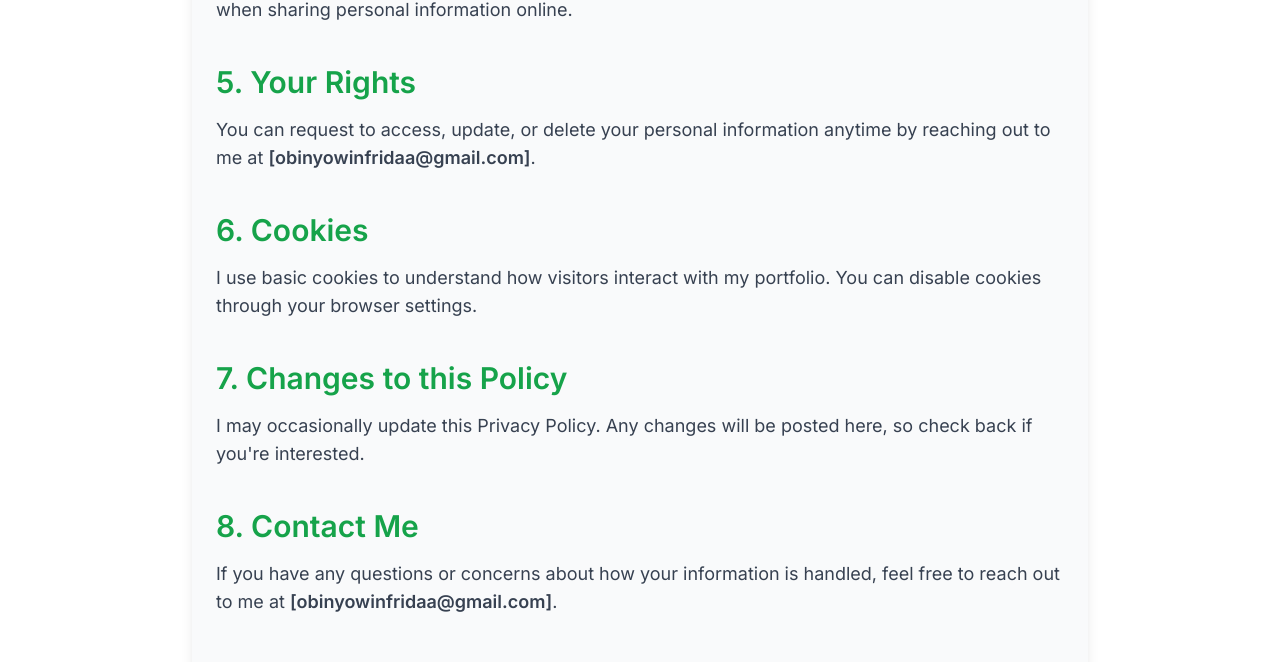
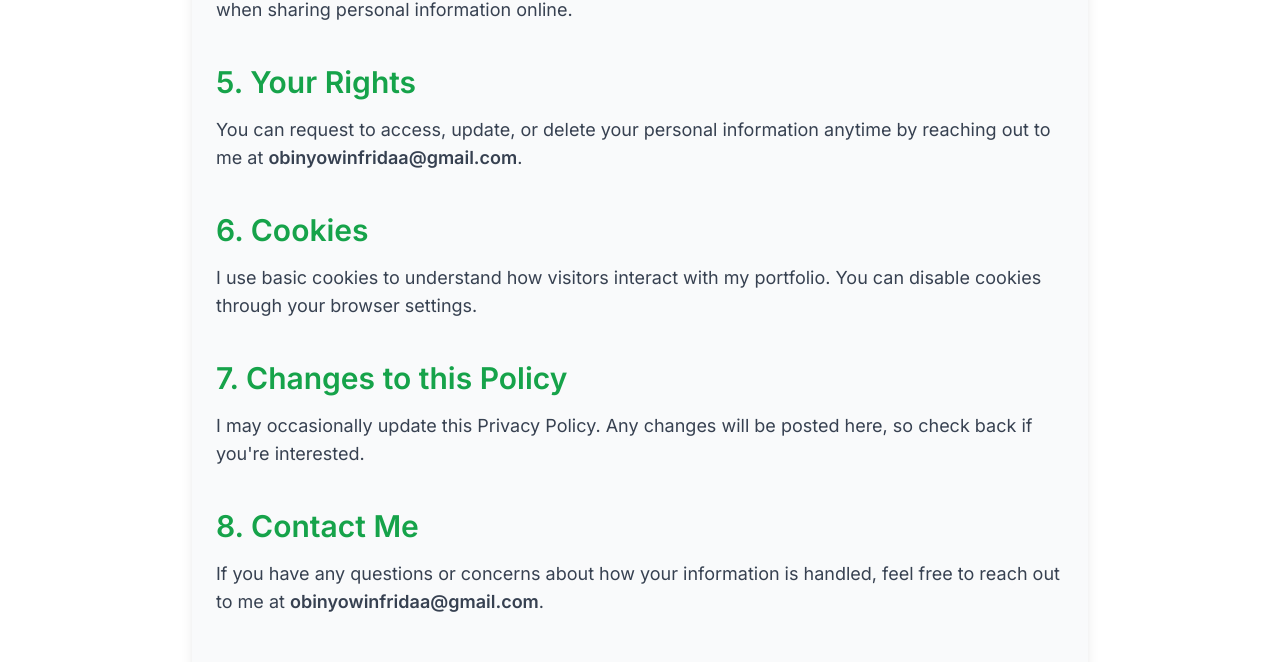
Before and after one commit to Winfrida-Obinyo/Obinyo-s-Portfolio-, a Next.js app: page /privacyPolicy in a window 1280 px wide. Shown: the part 951-1613 px from the top of the page. Built offline with nearby package versions, Linux system fonts and the light colour scheme.

Commit message:
made some changes

```diff
--- a/app/blog/page.tsx
+++ b/app/blog/page.tsx
@@ -1,7 +1,15 @@
-import { format } from 'date-fns'
-import Link from 'next/link'
+// app/blog/[slug]/page.tsx
 
-const placeholderBlogs = [
+import { format } from 'date-fns';
+import Link from 'next/link';
+
+// Placeholder data
+const placeholderBlogs: {
+  title: string;
+  preview: string;
+  date: Date;
+  slug: string;
+}[] = [
   {
     title: 'Learning Next.js by Creating a Portfolio',
     preview: 'A detailed breakdown of my experience building a portfolio with Next.js and the exciting learning moments along the way.',
@@ -20,7 +28,7 @@ const placeholderBlogs = [
     date: new Date('2024-08-30'),
     slug: 'integrating-notion-cms',
   },
-]
+];
 
 export default function Blog() {
   return (
@@ -42,5 +50,5 @@ export default function Blog() {
         ))}
       </div>
     </div>
-  )
+  );
 }
--- a/app/privacyPolicy/page.tsx
+++ b/app/privacyPolicy/page.tsx
@@ -55,7 +55,7 @@ export default function PrivacyPolicy() {
         5. Your Rights
       </h2>
       <p className="text-lg text-gray-700 mb-6">
-        You can request to access, update, or delete your personal information anytime by reaching out to me at <span className="font-semibold">[obinyowinfridaa@gmail.com]</span>.
+        You can request to access, update, or delete your personal information anytime by reaching out to me at <span className="font-semibold">obinyowinfridaa@gmail.com</span>.
       </p>
 
       <h2 className="text-3xl font-semibold mt-10 mb-4 text-green-600">
@@ -69,14 +69,14 @@ export default function PrivacyPolicy() {
         7. Changes to this Policy
       </h2>
       <p className="text-lg text-gray-700 mb-6">
-        I may occasionally update this Privacy Policy. Any changes will be posted here, so check back if you're interested.
+        I may occasionally update this Privacy Policy. Any changes will be posted here, so check back if you&apos;re interested.
       </p>
 
       <h2 className="text-3xl font-semibold mt-10 mb-4 text-green-600">
         8. Contact Me
       </h2>
       <p className="text-lg text-gray-700 mb-6">
-        If you have any questions or concerns about how your information is handled, feel free to reach out to me at <span className="font-semibold">[obinyowinfridaa@gmail.com]</span>.
+        If you have any questions or concerns about how your information is handled, feel free to reach out to me at <span className="font-semibold">obinyowinfridaa@gmail.com</span>.
       </p>
 
       <p className="text-center text-gray-500 mt-12">
--- a/app/projects/[slug]/page.tsx
+++ b/app/projects/[slug]/page.tsx
@@ -2,7 +2,7 @@
 import dynamic from 'next/dynamic'
 import { useParams } from 'next/navigation';
 
-type ProjectPostSlug = 'movie-lists' | 'animation-lists' | 'ecoconnectInformational-lists' |'ecoconnectECommerce-lists' | 'portfolio-lists' | 'jewela-lists' | 'gerar-lists';
+type ProjectPostSlug = 'movie-lists' | 'animation-lists' | 'ecoconnectInformational-lists' | 'ecoconnectECommerce-lists' | 'portfolio-lists' | 'jewela-lists' | 'gerar-lists';
 
 const ProjectPostComponents: Record<ProjectPostSlug, React.ComponentType<{}>> = {
   'movie-lists': dynamic(() => import('./../../../components/movieslisting')),
@@ -12,12 +12,11 @@ const ProjectPostComponents: Record<ProjectPostSlug, React.ComponentType<{}>> =
   'portfolio-lists': dynamic(() => import('./../../../components/personalportfolio')),
   'jewela-lists': dynamic(() => import('./../../../components/jewela')),
   'gerar-lists': dynamic(() => import('./../../../components/gerar')),
-
-
 }
 
 export default function ProjectPostPage() {
-    const { slug } = useParams<{ slug: string }>();
+    const params = useParams();
+    const slug = params?.slug;
 
     const ProjectPostComponent = slug && ProjectPostComponents[slug as ProjectPostSlug];
 
@@ -26,4 +25,4 @@ export default function ProjectPostPage() {
     }
 
     return <ProjectPostComponent />;
-  }
+}
--- a/components/serversideRendering.tsx
+++ b/components/serversideRendering.tsx
@@ -29,7 +29,7 @@ export default function UnderstandingSSRNextJs() {
 
       <div className="border border-gray-300 rounded-lg p-4 mb-6">
         <p>
-          SSR allows pages to be rendered on the server on each request, rather than on the client’s browser. This means
+          SSR allows pages to be rendered on the server on each request, rather than on the client&#39;s browser. This means
           that when a user visits a page, they get the fully-rendered HTML instead of waiting for JavaScript to execute
           on their browser.
         </p>
@@ -39,7 +39,7 @@ export default function UnderstandingSSRNextJs() {
 
       <div className="border border-gray-300 rounded-lg p-4 mb-6">
         <ul className="list-disc list-inside space-y-2">
-          <li><strong>Improved SEO:</strong> Search engines can easily index server-rendered HTML, improving a site's search rankings.</li>
+          <li><strong>Improved SEO:</strong> Search engines can easily index server-rendered HTML, improving a site&#39;s search rankings.</li>
           <li><strong>Faster Time to Interactive:</strong> Users can see the content sooner, improving their experience.</li>
           <li><strong>Dynamic Data:</strong> SSR is great for pages with frequently changing data, as they are updated on each request.</li>
         </ul>
```
